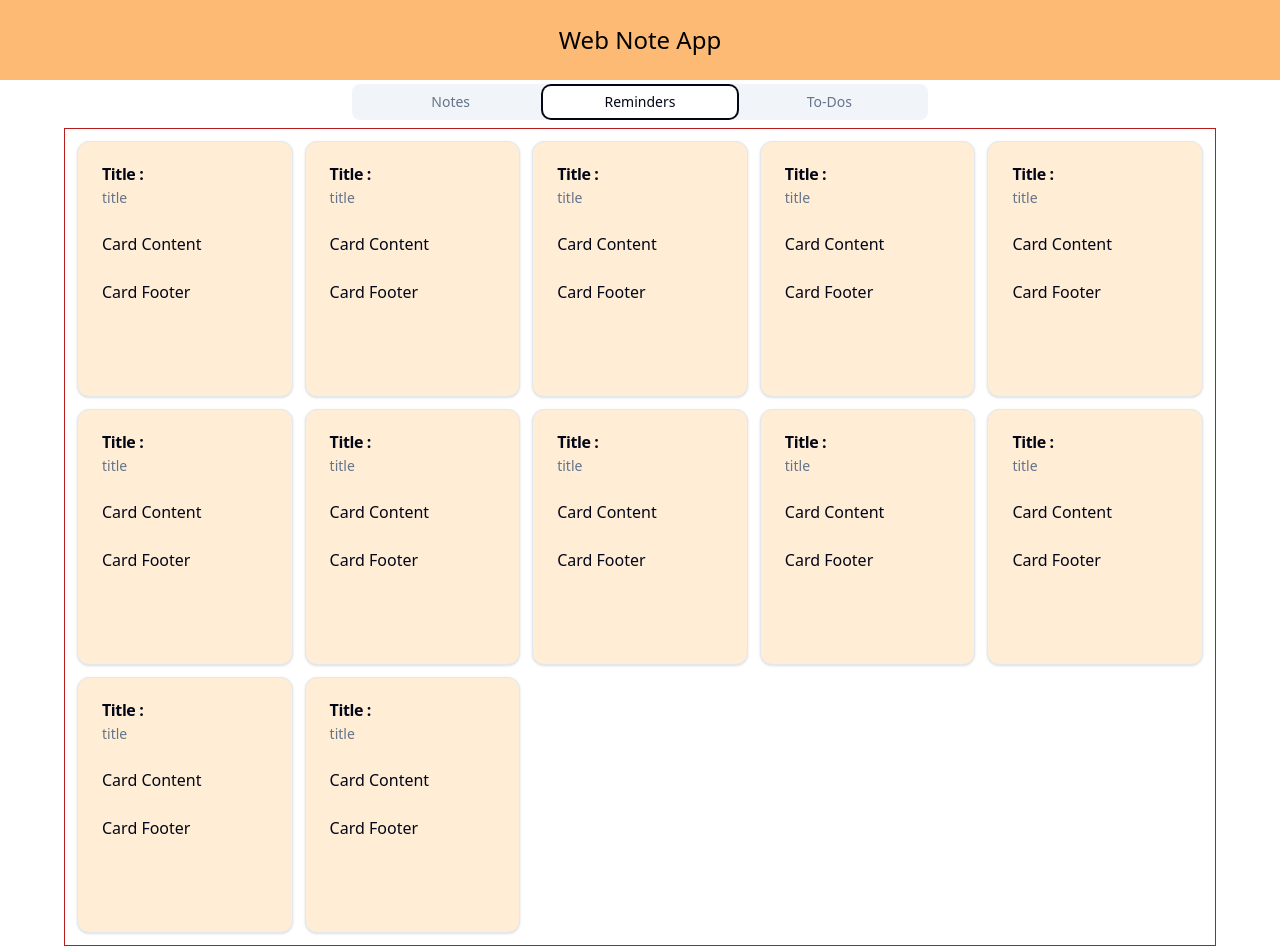
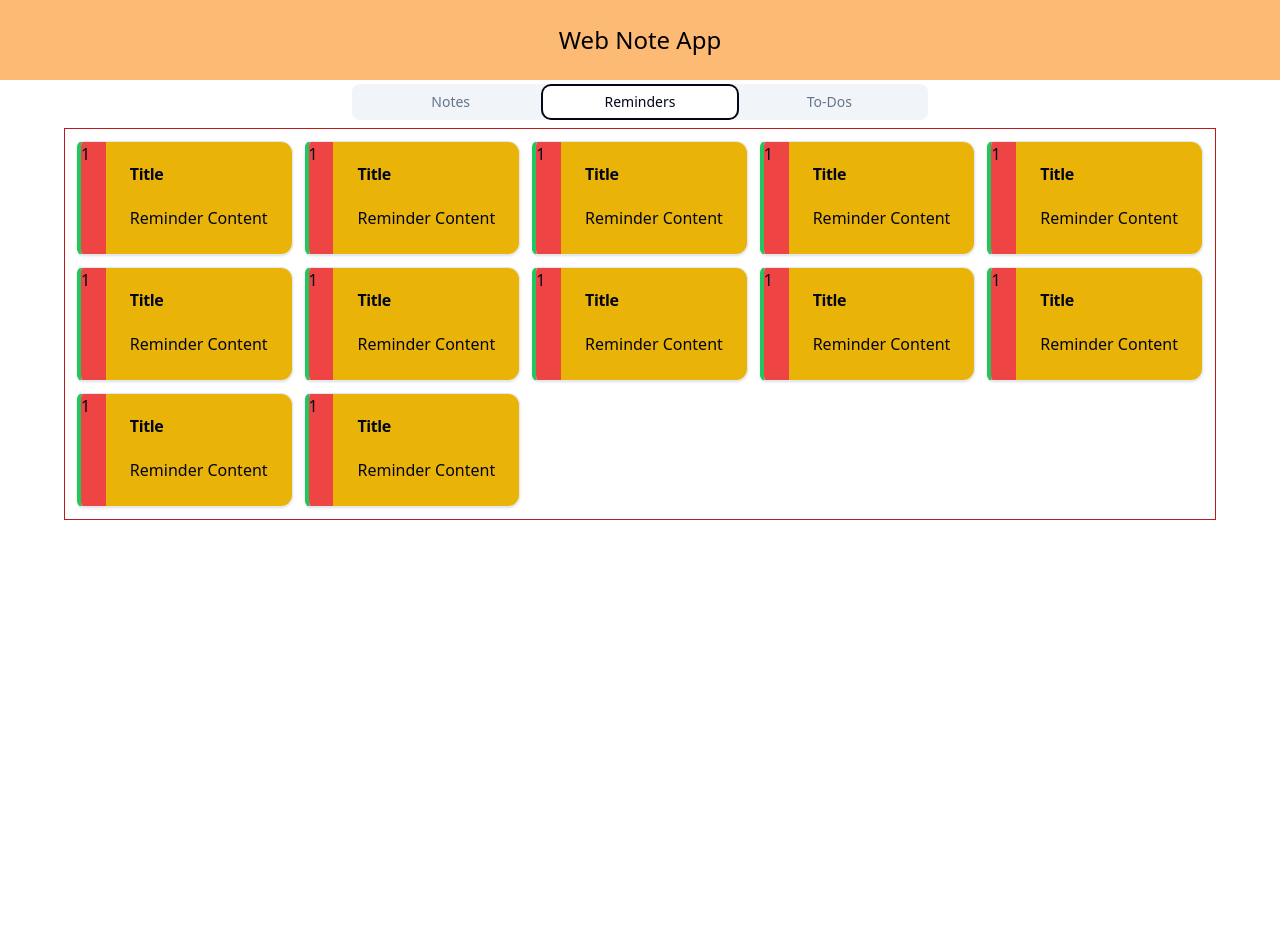
Before and after one commit to AlirezaHmami/web-note, a React (Vite) app: page / in a window 1280 px wide. Both pictures are taken after a click on the tab "Reminders". After the commit the page ends 800 px from the top, so only its background shows below. Built offline with nearby package versions, Linux system fonts and the light colour scheme.

Commit message:
reminders concept improved

```diff
--- a/src/Components/NoteCard.tsx
+++ b/src/Components/NoteCard.tsx
@@ -11,8 +11,9 @@ function NoteCardBox() {
   return (
     <Card className="h-64 bg-orange-100">
       <CardHeader>
-        <CardTitle>Title : </CardTitle>
-        <CardDescription>title</CardDescription>
+      <CardTitle className="">
+          Title : <CardDescription className="inline-block">title</CardDescription>
+        </CardTitle>
       </CardHeader>
       <CardContent>
         <p>Card Content</p>
--- a/src/Components/ReminderCard.tsx
+++ b/src/Components/ReminderCard.tsx
@@ -1,21 +1,26 @@
-import { Card, CardHeader, CardTitle, CardDescription, CardContent, CardFooter } from "./ui/card"
-
+import {
+  Card,
+  CardHeader,
+  CardTitle,
+  CardDescription,
+  CardContent,
+  CardFooter,
+} from "./ui/card";
 
 function ReminderCardBox() {
   return (
-    <Card className="h-64 bg-orange-100">
-    <CardHeader>
-      <CardTitle>Title : </CardTitle>
-      <CardDescription>title</CardDescription>
-    </CardHeader>
-    <CardContent>
-      <p>Card Content</p>
-    </CardContent>
-    <CardFooter>
-      <p>Card Footer</p>
-    </CardFooter>
-  </Card>
-  )
+    <Card className="bg-gray-50 border-l-4 overflow-hidden border-l-green-500 rounded-l-md flex">
+      <div className="bg-red-500 flex-1">1</div>
+      <div className="bg-yellow-500">
+      <CardHeader>
+        <CardTitle className="">Title</CardTitle>
+      </CardHeader>
+      <CardContent>
+        <p>Reminder Content</p>
+      </CardContent>
+      </div>
+    </Card>
+  );
 }
 
-export default ReminderCardBox
+export default ReminderCardBox;
```
